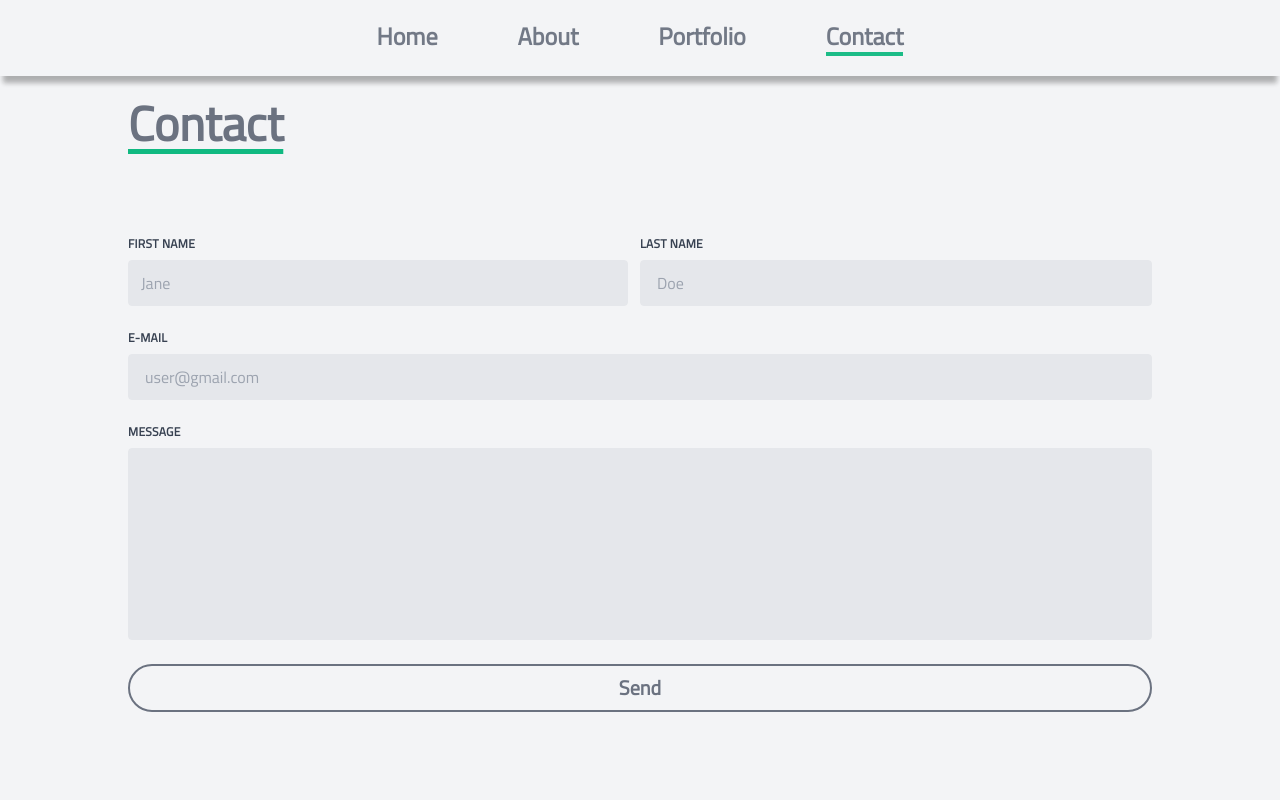
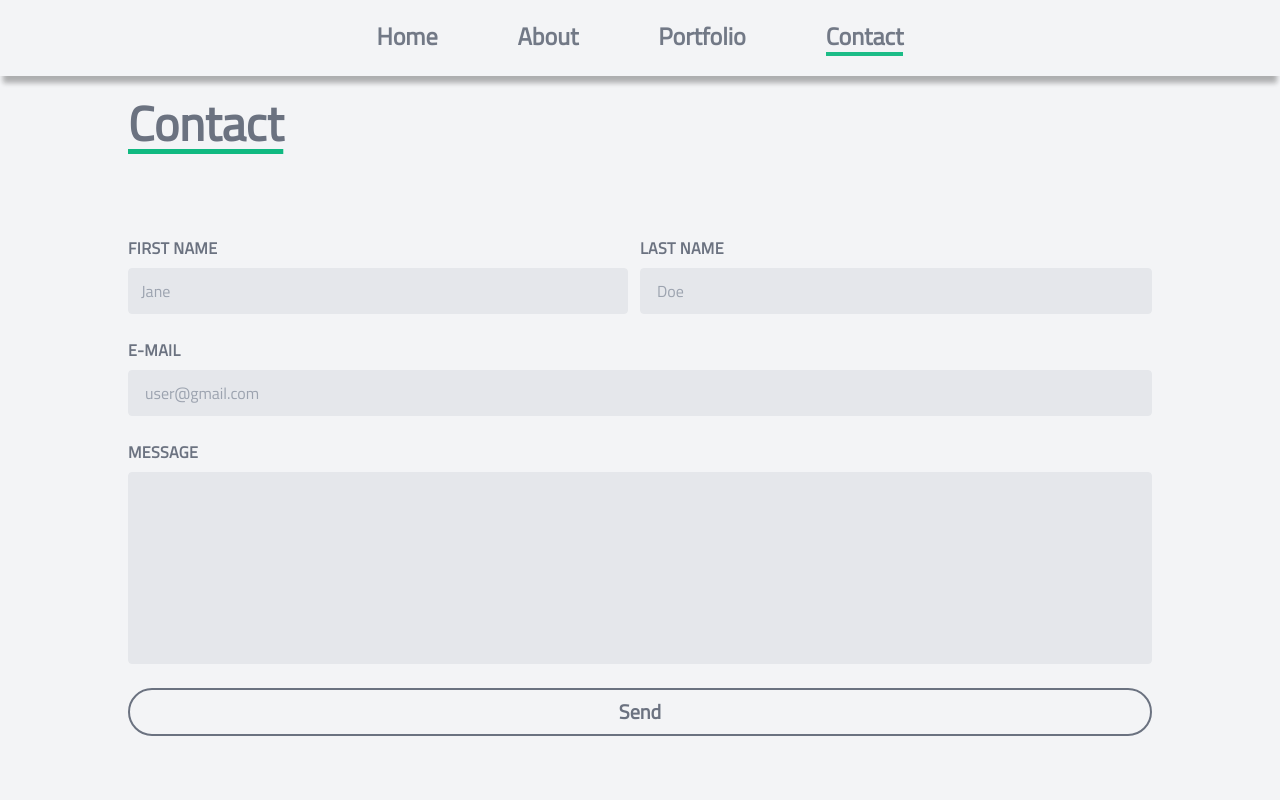
Before and after one commit to Zgibbs58/Video-Engagement, a React (Vite) app: page /contact in a window 1280 px wide. Shown: the top 800 px of the page. Built offline with nearby package versions, Linux system fonts and the light colour scheme.

Commit message:
Added style fix for contact form in dark mode and shifting navbar over on page load.

```diff
--- a/src/components/FullNavItem.jsx
+++ b/src/components/FullNavItem.jsx
@@ -1,5 +1,3 @@
-import * as React from "react";
-import { motion } from "framer-motion";
 import { Link, useLocation } from "react-router-dom";
 import PropTypes from "prop-types";
 
--- a/src/main.jsx
+++ b/src/main.jsx
@@ -48,7 +48,9 @@ const router = createBrowserRouter([
 ]);
 console.log("Before subscribe");
 router.subscribe(({ pathname }) => {
-  console.log("Current Path:", pathname);
+  if (pathname) {
+    console.log("Current Path:", pathname);
+  }
 });
 
 ReactDOM.createRoot(document.getElementById("root")).render(<RouterProvider router={router} />);
--- a/src/pages/Contact.jsx
+++ b/src/pages/Contact.jsx
@@ -120,7 +120,7 @@ export default function Contact() {
         <p className="text-2xl font-bold mb-4">Thanks for reaching out, {modalFirstName}!</p>
         <p className="text-lg mb-4">I&apos;ll review your message and get back to you as soon as possible.</p>{" "}
       </Modal>
-      <div className="mx-10 mt-6 mb-24 lg:mx-32">
+      <div className="mx-10 mt-6 mb-24 lg:mx-32 overflow-x-hidden">
         <motion.h3
           initial={{ opacity: 0, x: -50 }}
           animate={{ opacity: 1, x: 0 }}
@@ -143,7 +143,7 @@ export default function Contact() {
             <p className="text-red-500 text-md font-semibold italic mb-4">{errorMessage}</p>
             <div className="flex flex-wrap pb-6">
               <div className="w-full md:w-1/2 md:pr-3 pb-6 md:pb-0">
-                <label className="block uppercase tracking-wide text-gray-700 text-xs font-bold pb-2" htmlFor="grid-first-name">
+                <label className="block uppercase tracking-wide text-md font-bold pb-2" htmlFor="grid-first-name">
                   First Name
                 </label>
                 <input
@@ -159,7 +159,7 @@ export default function Contact() {
                 <p id="firstNameError" className="text-red-500 text-xs italic"></p>
               </div>
               <div className="w-full md:w-1/2">
-                <label className="block uppercase tracking-wide text-gray-700 text-xs font-bold pb-2" htmlFor="grid-last-name">
+                <label className="block uppercase tracking-wide text-md font-bold pb-2" htmlFor="grid-last-name">
                   Last Name
                 </label>
                 <input
@@ -177,7 +177,7 @@ export default function Contact() {
             </div>
             <div className="flex flex-wrap pb-6">
               <div className="w-full">
-                <label className="block uppercase tracking-wide text-gray-700 text-xs font-bold pb-2" htmlFor="grid-password">
+                <label className="block uppercase tracking-wide text-md font-bold pb-2" htmlFor="grid-password">
                   E-mail
                 </label>
                 <input
@@ -195,7 +195,7 @@ export default function Contact() {
             </div>
             <div className="flex flex-wrap">
               <div className="w-full">
-                <label className="block uppercase tracking-wide text-gray-700 text-xs font-bold pb-2" htmlFor="grid-password">
+                <label className="block uppercase tracking-wide text-md font-bold pb-2" htmlFor="grid-password">
                   Message
                 </label>
                 <textarea
--- a/src/pages/Home.jsx
+++ b/src/pages/Home.jsx
@@ -47,7 +47,8 @@ export default function Home() {
           </motion.div>
           <motion.div initial={{ opacity: 0, y: 100 }} animate={{ opacity: 1, y: 0 }} transition={{ ease: "easeOut", duration: 1, delay: 1.5 }}>
             <p className="text md:mx-36 lg:mx-0 mt-8">
-              Web developer from Murfreesboro, TN with a passion for solving problems with code and creating beautiful, functional websites.
+              Web developer based in Murfreesboro, TN with a passion for solving problems through coding and crafting visually appealing, functional
+              websites.
             </p>
           </motion.div>
           <motion.div
```
